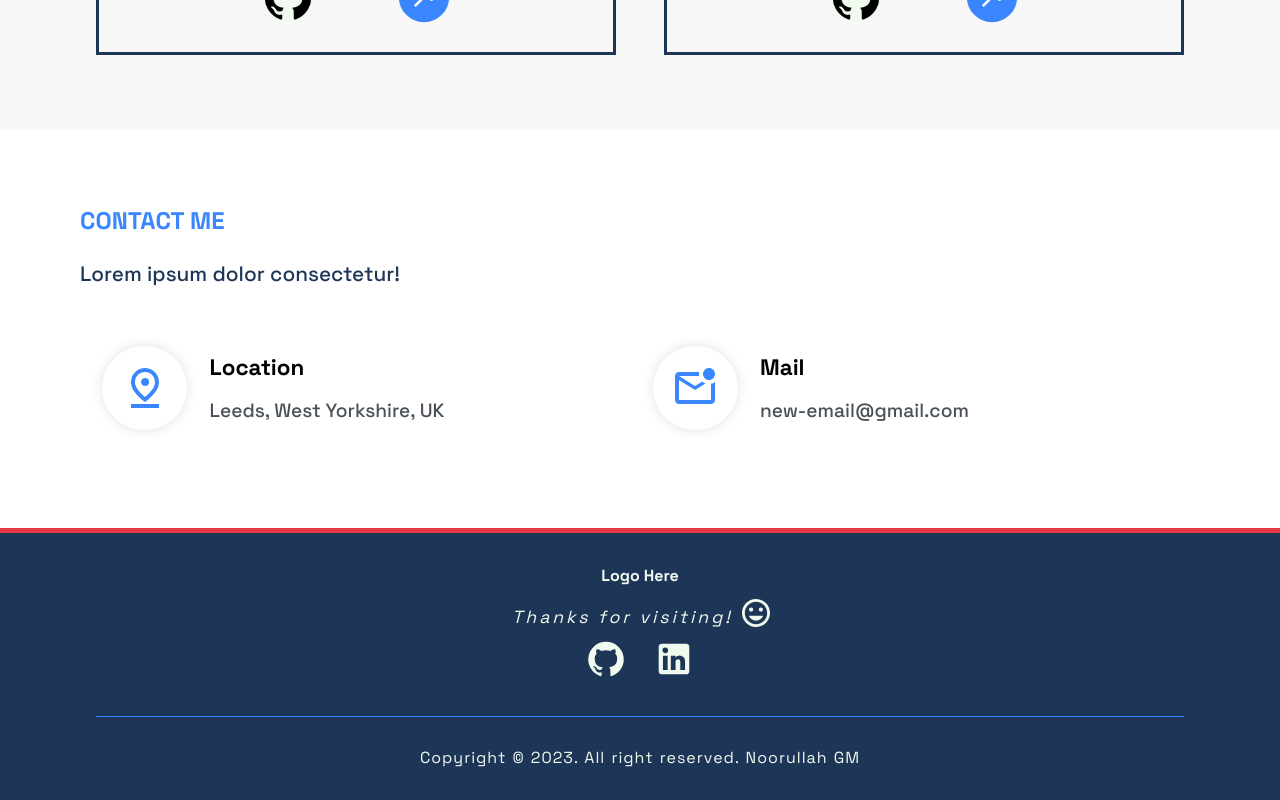
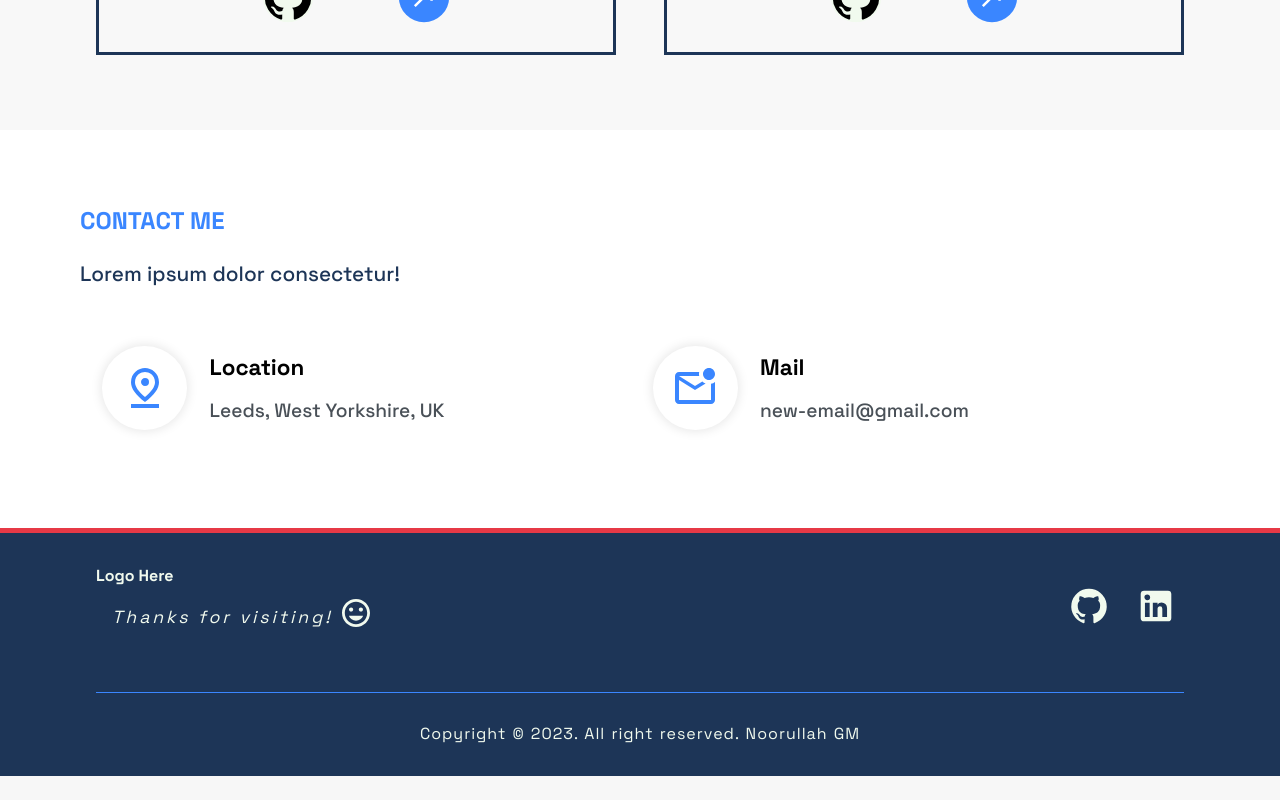
Before and after one commit to noorgm/Portfolio, a React (Create React App) app: page / in a window 1280 px wide. Shown: the part 2490-3290 px from the top of the page. After the commit the page ends 3266 px from the top, so only its background shows below. Built offline with nearby package versions, Linux system fonts and the light colour scheme.

Commit message:
Finally all responsiveness sorted

```diff
--- a/src/components/Footer/footer.css
+++ b/src/components/Footer/footer.css
@@ -56,3 +56,17 @@
     letter-spacing: 1px;
     word-spacing: 1px;
 }
+
+@media (min-width: 700px) {
+    .footer-top {
+        flex-direction: row;
+        justify-content: space-between;
+        /* background-color: rgb(156, 203, 245); */
+    }
+    .footer-left {
+        text-align: left;
+    }
+    .footer-right {
+        padding-right: 1rem;
+    }
+}
```
